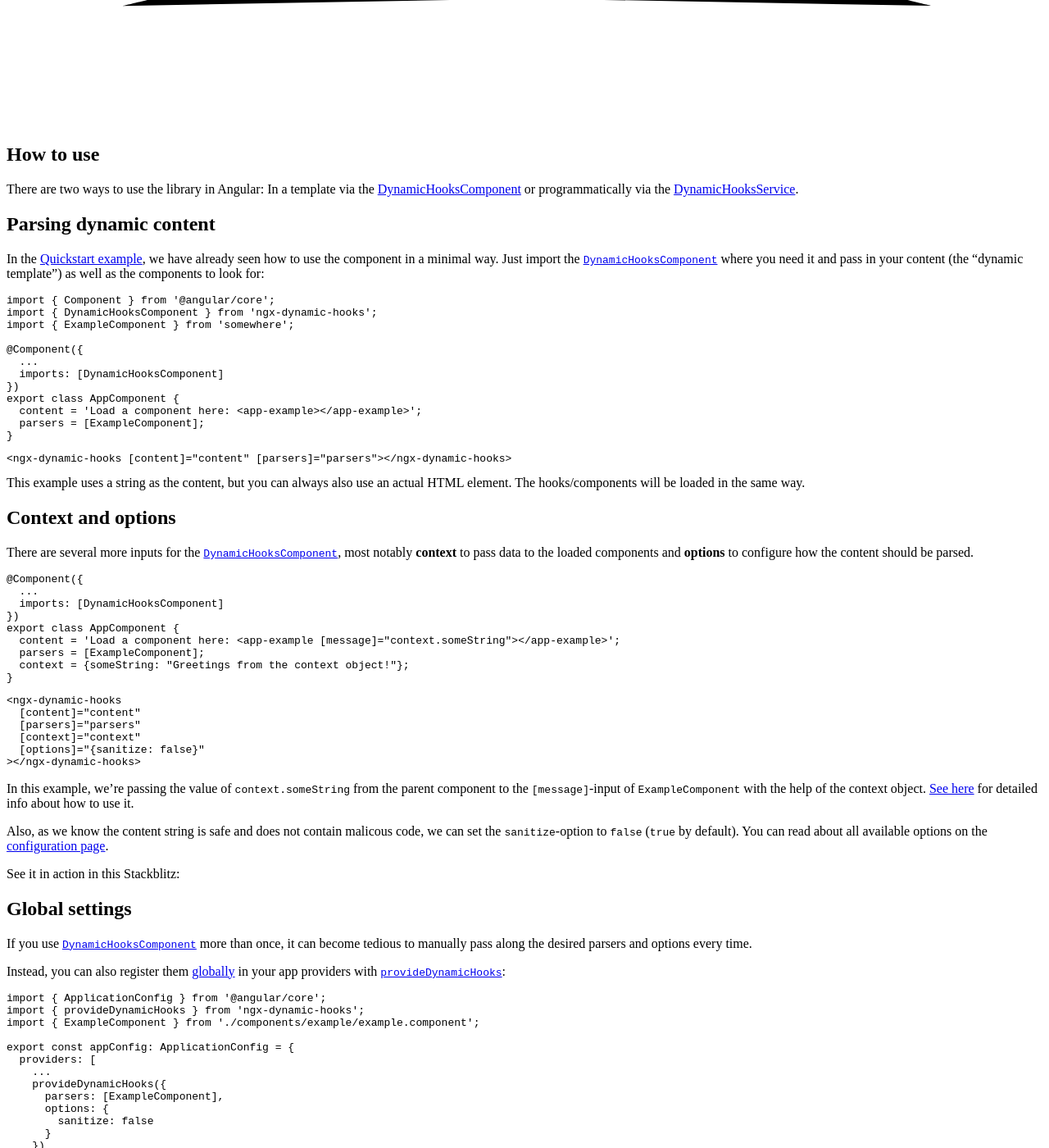
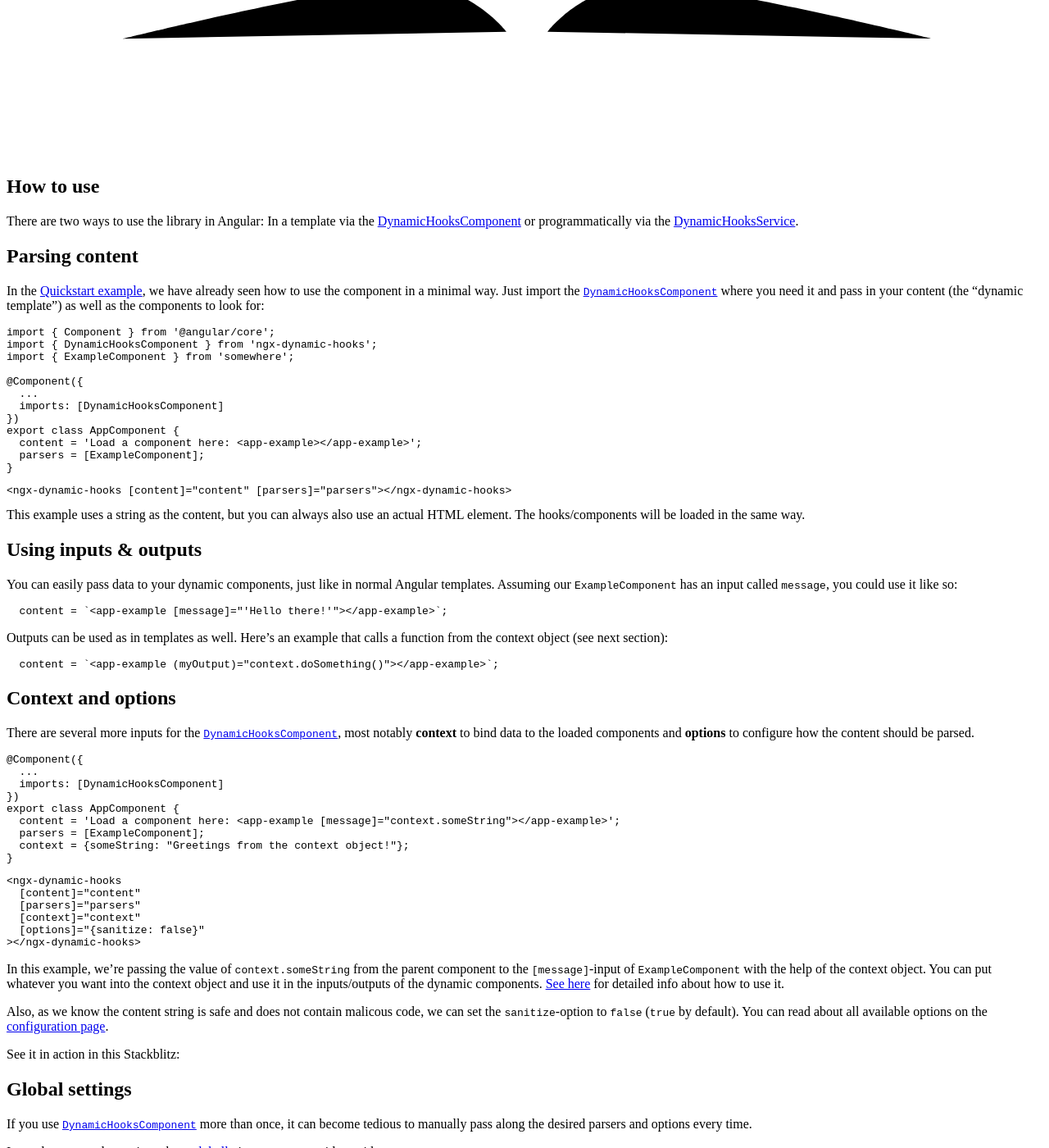
Before and after one commit to Angular-Dynamic-Hooks/Documentation, a Jekyll site: the page built from guide/how-to-use.md, in a window 1280 px wide and 1400 px high, scrolled down 16412 px. Shown: the whole window at 82% size. Built offline with Jekyll 4.4.1, drawn with Linux system fonts in a browser that asks for light colours; some of the changed text lies outside the part shown.

Commit message:
Added new How-to-use section about inputs/outputs

````diff
--- a/_data/structure_v3.yml
+++ b/_data/structure_v3.yml
@@ -32,8 +32,10 @@
   url: /guide/how-to-use
   icon: /assets/images/icons/book.svg
   children:
-    - title: Parsing dynamic content
-      url: /guide/how-to-use#parsing-dynamic-content
+    - title: Parsing content
+      url: /guide/how-to-use#parsing-content
+    - title: Using inputs & outputs
+      url: /guide/how-to-use#using-inputs--outputs
     - title: Context and options
       url: /guide/how-to-use#context-and-options
     - title: Global settings
--- a/guide/how-to-use.md
+++ b/guide/how-to-use.md
@@ -38,9 +38,23 @@
   <span>This example uses a string as the content, but you can always also use an actual HTML element. The hooks/components will be loaded in the same way.</span>
 ' %}
 
+## Using inputs & outputs
+
+You can easily pass data to your dynamic components, just like in normal Angular templates. Assuming our `ExampleComponent` has an input called `message`, you could use it like so:
+
+```ts
+  content = `<app-example [message]="'Hello there!'"></app-example>`;
+```
+
+Outputs can be used as in templates as well. Here's an example that calls a function from the context object (see next section):
+
+```ts
+  content = `<app-example (myOutput)="context.doSomething()"></app-example>`;
+```
+
 ## Context and options
 
-There are several more inputs for the <a href="https://github.com/Angular-Dynamic-Hooks/ngx-dynamic-hooks/blob/1a94c3517235a2b2d571379d1cfce88958cb3f66/projects/ngx-dynamic-hooks/src/lib/components/dynamicHooksComponent.ts" target="_blank">`DynamicHooksComponent`</a>, most notably **context** to pass data to the loaded components and **options** to configure how the content should be parsed.
+There are several more inputs for the <a href="https://github.com/Angular-Dynamic-Hooks/ngx-dynamic-hooks/blob/1a94c3517235a2b2d571379d1cfce88958cb3f66/projects/ngx-dynamic-hooks/src/lib/components/dynamicHooksComponent.ts" target="_blank">`DynamicHooksComponent`</a>, most notably **context** to bind data to the loaded components and **options** to configure how the content should be parsed.
 
 ```ts
 @Component({
@@ -63,7 +77,7 @@
 ></ngx-dynamic-hooks>
 ```
 
-In this example, we're passing the value of `context.someString` from the parent component to the `[message]`-input of `ExampleComponent` with the help of the context object. [See here]({{ 'guide/dynamic-component-features#context--dependency-injection' | relative_url }}) for detailed info about how to use it.
+In this example, we're passing the value of `context.someString` from the parent component to the `[message]`-input of `ExampleComponent` with the help of the context object. You can put whatever you want into the context object and use it in the inputs/outputs of the dynamic components. [See here]({{ 'guide/dynamic-component-features#context--dependency-injection' | relative_url }}) for detailed info about how to use it.
 
 Also, as we know the content string is safe and does not contain malicous code, we can set the `sanitize`-option to `false` (`true` by default). You can read about all available options on the [configuration page]({{ 'guide/configuration#parseoptions' | relative_url }}).
 
@@ -73,7 +87,7 @@
   url="https://stackblitz.com/github/Angular-Dynamic-Hooks/Example-v3-Context"
   fileQueryParam="file=src%2Fapp%2Fapp.component.ts"
   image="{{ "/assets/images/stackblitz/context.jpg" | relative_url }}"
-></app-stackblitz >
+></app-stackblitz>
 
 ## Global settings
 
````
Also changed, not shown: other parts of guide/how-to-use.md (+1 -1 lines), guide/standalone-mode.md (+1 -1 lines).
